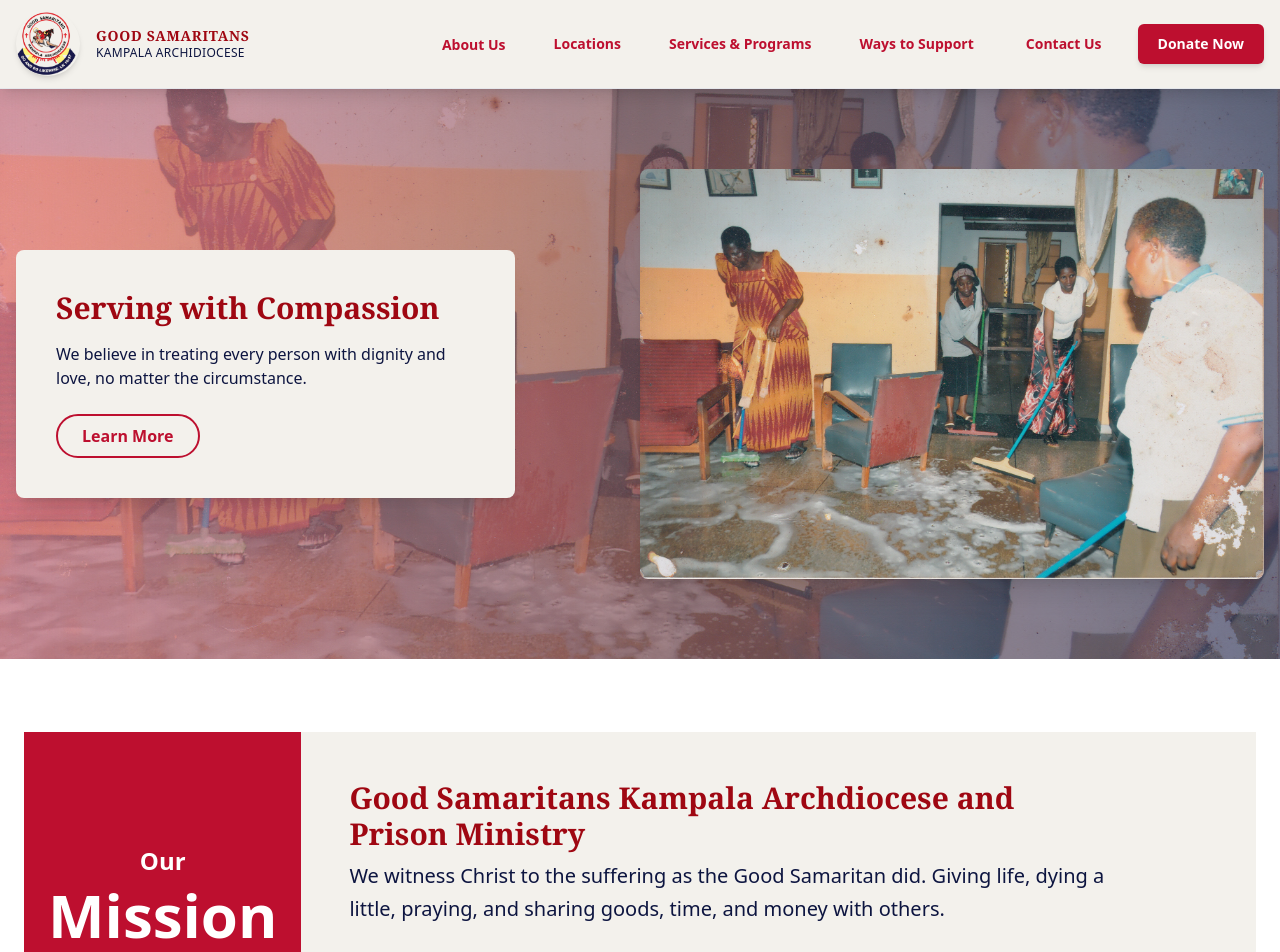
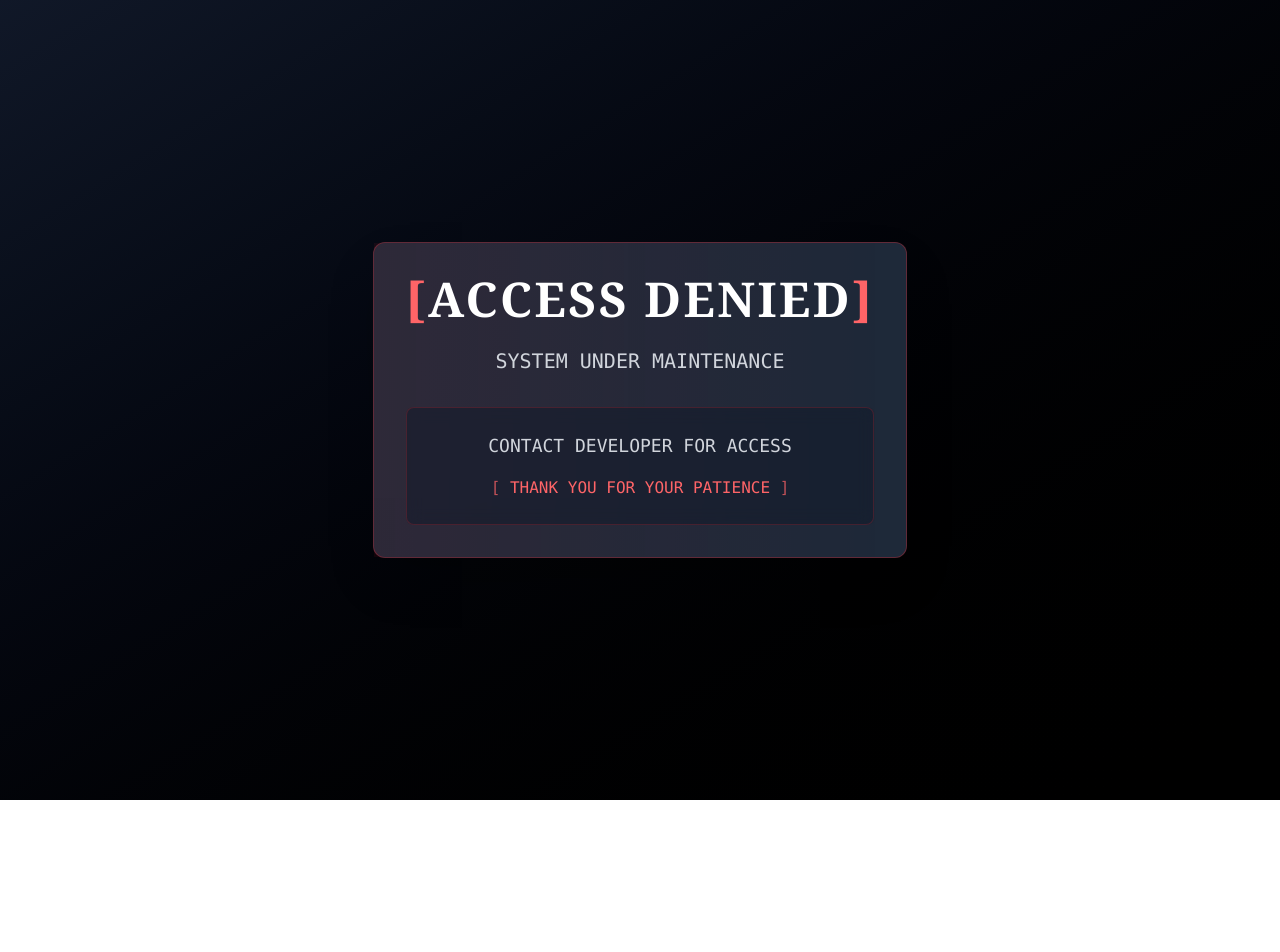
Before and after one commit to majidsaddiqye/Good_samaritan, a React (Vite) app: page / in a window 1280 px wide. Shown: the top 952 px of the page. After the commit the page ends 800 px from the top, so only its background shows below. Built offline with nearby package versions, Linux system fonts and the light colour scheme.

Commit message:
access denied website

```diff
--- a/src/App.jsx
+++ b/src/App.jsx
@@ -1,68 +1,53 @@
-import { BrowserRouter as Router, Routes, Route } from "react-router-dom";
-import Header from "./components/Header";
-import Hero from "./components/Hero";
-import MissionPreview from "./components/Mission";
-import GoodSamaritan from "./components/GoodSamaritan";
-import Roles from "./components/Roles";
-import MinistryExecutive from "./components/MinistryExecutive";
-import ProgramsPreview from "./components/ProgramsPreview";
-import Footer from "./components/Footer";
-import About from "./pages/About";
-import Leadership from "./pages/Leadership";
-import History from "./pages/History";
-import News from "./pages/News";
-import Events from "./pages/Events";
-import Locations from "./pages/Locations";
-import Parish from "./pages/Parish";
-import Contact from "./pages/Contact";
-import Donate from "./pages/Donate";
-import ServicesPrograms from "./pages/ServicesPrograms";
-import WaysToSupport from "./pages/WaysToSupport";
-import Workplan2025 from "./pages/Workplan2025";
-import Prayer from "./pages/Prayer";
-import Anthem from "./pages/Anthem";
-import Mission from "./pages/Mission";
+// import { BrowserRouter as Router, Routes, Route } from "react-router-dom";
+// import Header from "./components/Header";
+// import Hero from "./components/Hero";
+// import MissionPreview from "./components/Mission";
+// import GoodSamaritan from "./components/GoodSamaritan";
+// import Roles from "./components/Roles";
+// import MinistryExecutive from "./components/MinistryExecutive";
+// import ProgramsPreview from "./components/ProgramsPreview";
+// import Footer from "./components/Footer";
+// import About from "./pages/About";
+// import Leadership from "./pages/Leadership";
+// import History from "./pages/History";
+// import News from "./pages/News";
+// import Events from "./pages/Events";
+// import Locations from "./pages/Locations";
+// import Parish from "./pages/Parish";
+// import Contact from "./pages/Contact";
+// import Donate from "./pages/Donate";
+// import ServicesPrograms from "./pages/ServicesPrograms";
+// import WaysToSupport from "./pages/WaysToSupport";
+// import Workplan2025 from "./pages/Workplan2025";
+// import Prayer from "./pages/Prayer";
+// import Anthem from "./pages/Anthem";
+// import Mission from "./pages/Mission";
 
 function App() {
   return (
-    <Router>
-      <div className="flex flex-col min-h-screen">
-        <Header />
-        <main className="flex-grow">
-          <Routes>
-            <Route
-              path="/"
-              element={
-                <>
-                  <Hero />
-                  <MissionPreview />
-                  <GoodSamaritan />
-                  <Roles />
-                  <MinistryExecutive />
-                  <ProgramsPreview />
-                </>
-              }
-            />
-            <Route path="/about" element={<About />} />
-            <Route path="/about/leadership" element={<Leadership />} />
-            <Route path="/about/history" element={<History />} />
-            <Route path="/about/news" element={<News />} />
-            <Route path="/about/events" element={<Events />} />
-            <Route path="/about/workplan-2025" element={<Workplan2025 />} />
-            <Route path="/about/mission" element={<Mission />} />
-            <Route path="/about/prayer" element={<Prayer />} />
-            <Route path="/about/anthem" element={<Anthem />} />
-            <Route path="/locations" element={<Locations />} />
-            <Route path="/locations/:id" element={<Parish />} />
-            <Route path="/services" element={<ServicesPrograms />} />
-            <Route path="/support" element={<WaysToSupport />} />
-            <Route path="/contact" element={<Contact />} />
-            <Route path="/donate" element={<Donate />} />
-          </Routes>
-        </main>
-        <Footer />
+    <div className="min-h-screen flex items-center justify-center bg-gradient-to-br from-gray-900 to-black">
+      <div className="relative text-center p-8 bg-gray-800 rounded-xl shadow-2xl max-w-2xl mx-4 border border-red-500/30">
+        <div className="absolute inset-0 bg-gradient-to-r from-red-500/10 to-transparent animate-pulse"></div>
+        <div className="relative z-10">
+          <h1 className="text-4xl md:text-5xl font-bold text-red-500 mb-6 font-mono tracking-wider">
+            <span className="text-red-400">[</span>
+            ACCESS DENIED
+            <span className="text-red-400">]</span>
+          </h1>
+          <p className="text-xl text-gray-300 mb-8 font-mono">
+            <span className="text-red-400"></span> SYSTEM UNDER MAINTENANCE
+          </p>
+          <div className="bg-gray-900/50 p-6 rounded-lg border border-red-500/20 backdrop-blur-sm">
+            <p className="text-lg text-gray-300 mb-4 font-mono">
+              <span className="text-red-400"></span> CONTACT DEVELOPER FOR ACCESS
+            </p>
+            <p className="text-red-400 font-mono">
+              <span className="animate-pulse">[</span> THANK YOU FOR YOUR PATIENCE <span className="animate-pulse">]</span>
+            </p>
+          </div>
+        </div>
       </div>
-    </Router>
+    </div>
   );
 }
 
```
